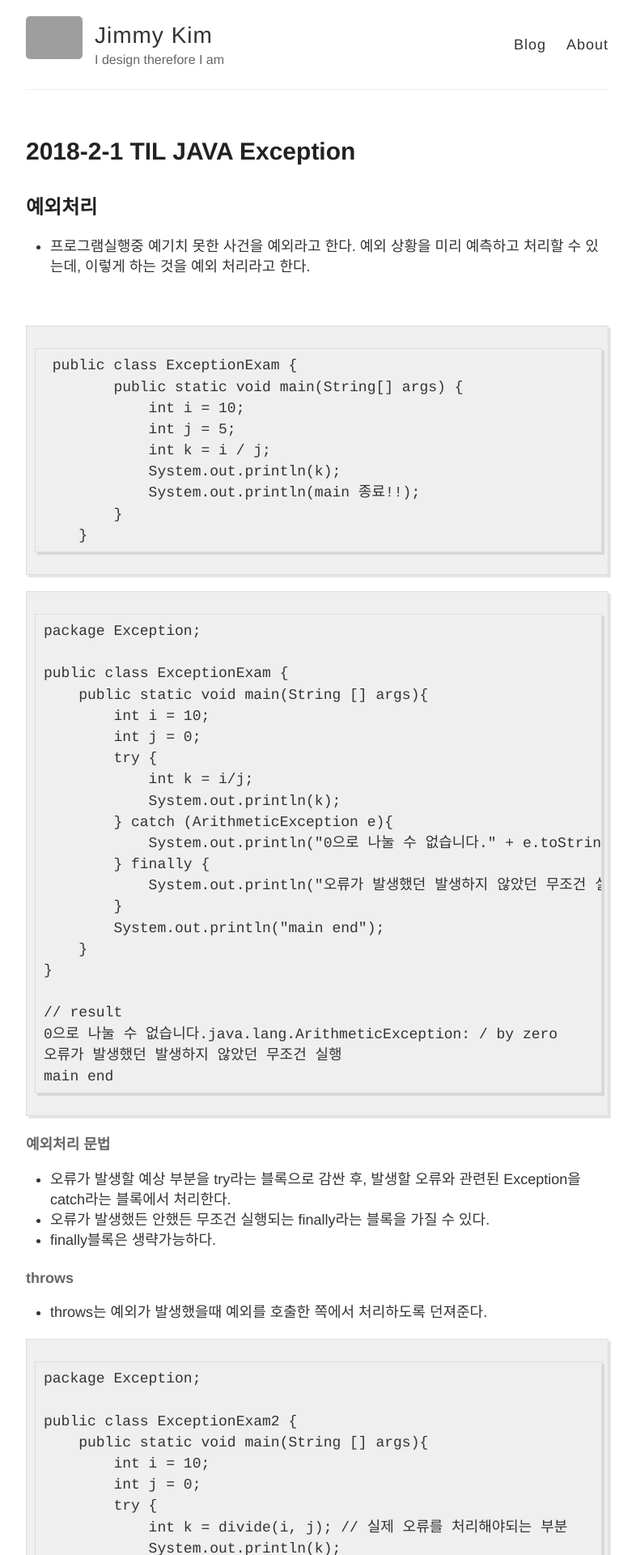
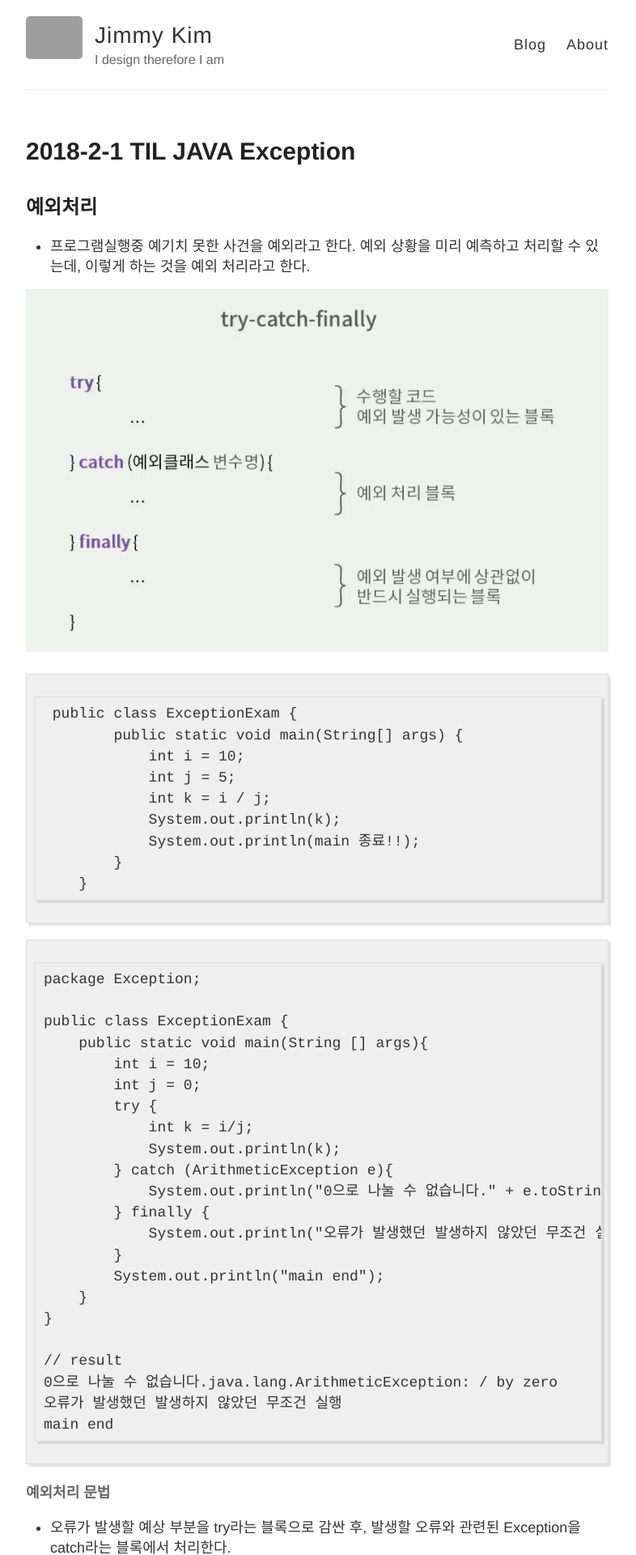
Before and after one commit to jaeyeon93/jaeyeon93.github.io, a Jekyll site: the page built from _posts/2018-2-1-TIL.md, in a window 1280 px wide. Shown: the top 1920 px of the page at 81% size, without its empty margins (248-1034 px from the left). Built offline with Jekyll 4.4.1, drawn with Linux system fonts in a browser that asks for light colours; grey boxes are pictures that could not be loaded.

Commit message:
image upload

````diff
--- a/_posts/2018-2-1-TIL.md
+++ b/_posts/2018-2-1-TIL.md
@@ -7,7 +7,7 @@ title: 2018-2-1 TIL JAVA Exception
 
 - 프로그램실행중 예기치 못한 사건을 예외라고 한다. 예외 상황을 미리 예측하고 처리할 수 있는데, 이렇게 하는 것을 예외 처리라고 한다.
 
-![](/Users/jimmy/Desktop/exception.png)
+![exception](https://github.com/jaeyeon93/jaeyeon93.github.io/blob/master/images/exception.png?raw=true)
 
 ```
  public class ExceptionExam {
````
